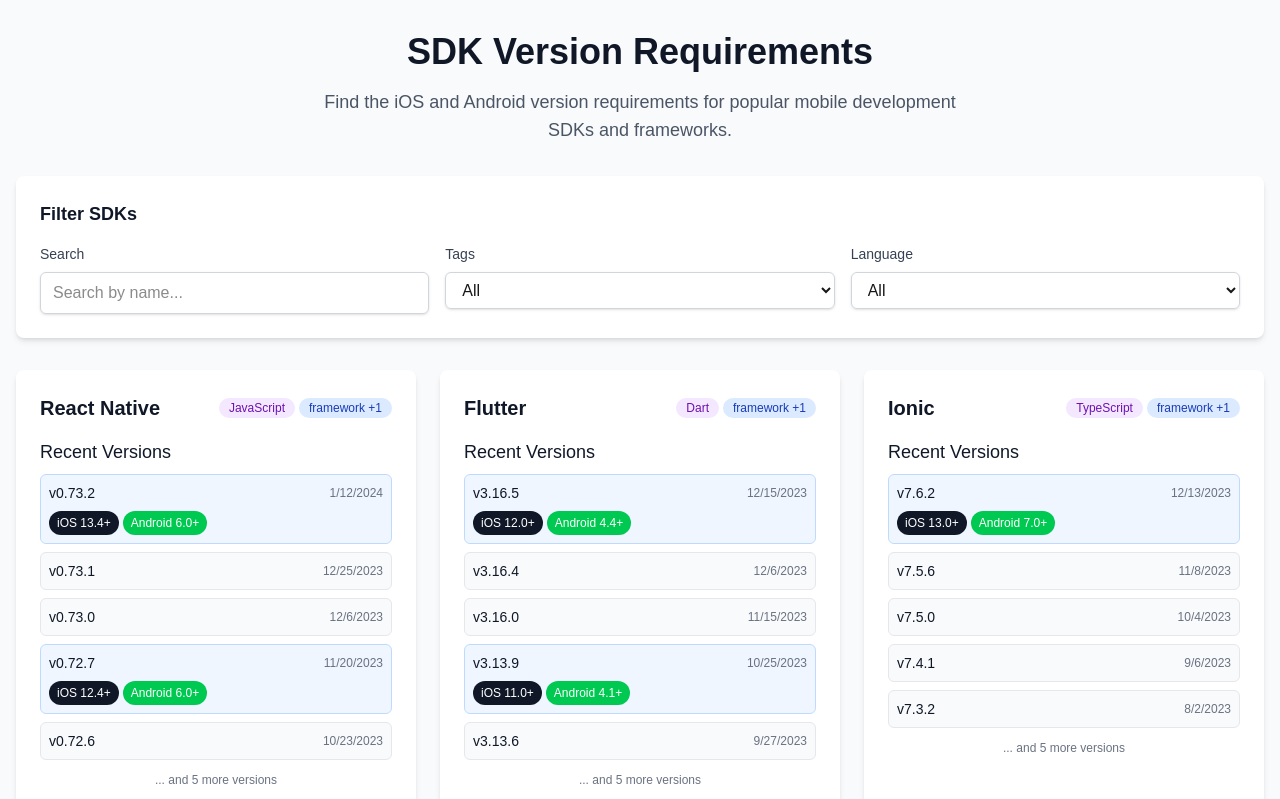
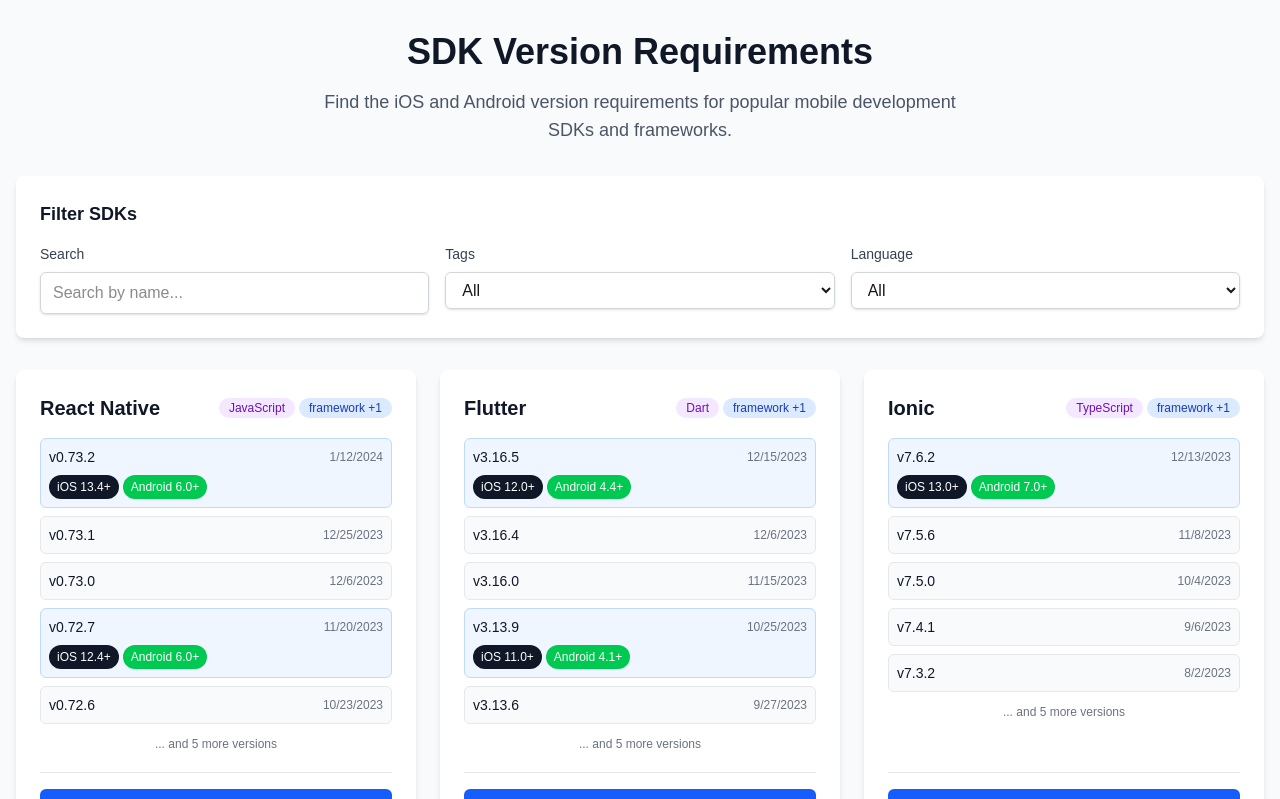
Before and after one commit to ronanrodrigo/reqreq, a Next.js app: page / in a window 1280 px wide. Shown: the top 799 px of the page. Built offline with nearby package versions, Linux system fonts and the light colour scheme.

Commit message:
Update main page

```diff
--- a/src/components/SDKCard.tsx
+++ b/src/components/SDKCard.tsx
@@ -123,7 +123,6 @@
       </div>
 
       <div className="space-y-2 flex-1">
-        <h4 className="text-lg font-medium text-gray-900">Recent Versions</h4>
         {(sdk.versions || []).slice(0, 5).map((version, index) => {
           if (!version) return null;
           const hasRequirements = version.platformVersions && version.platformVersions.length > 0;
```
